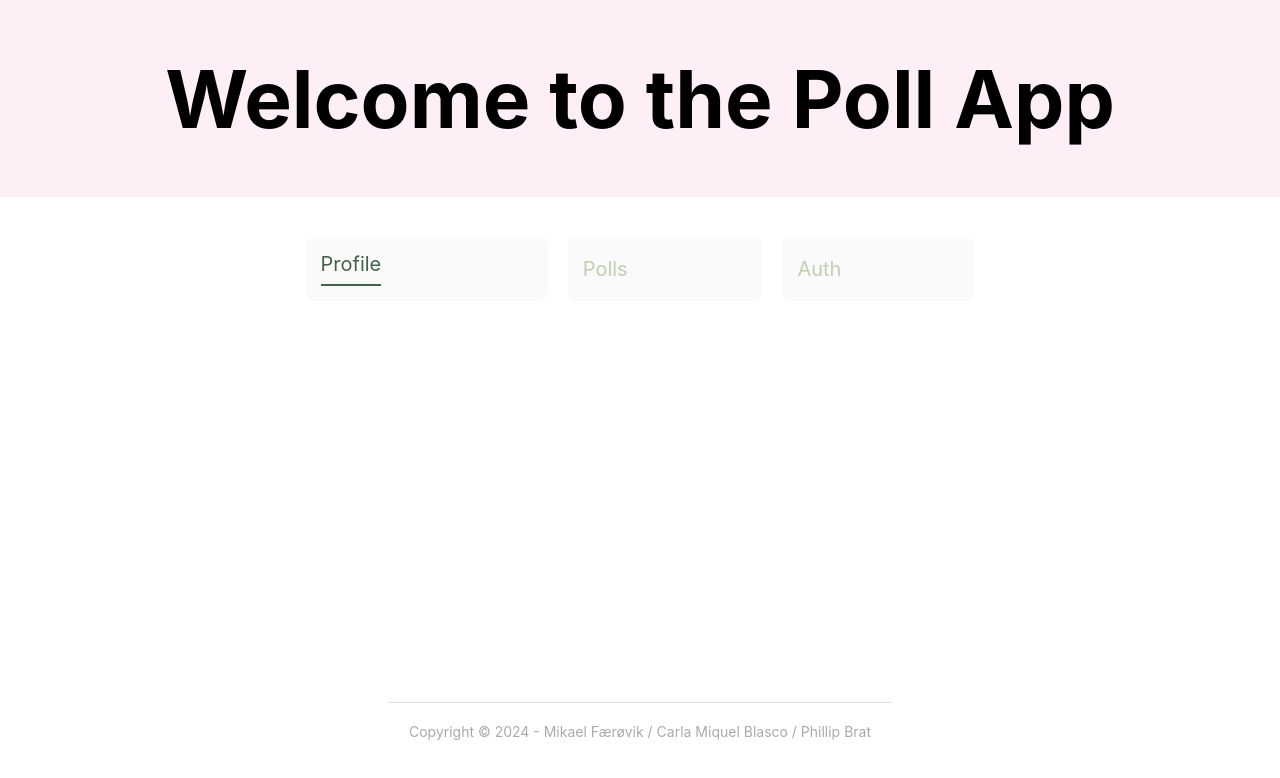
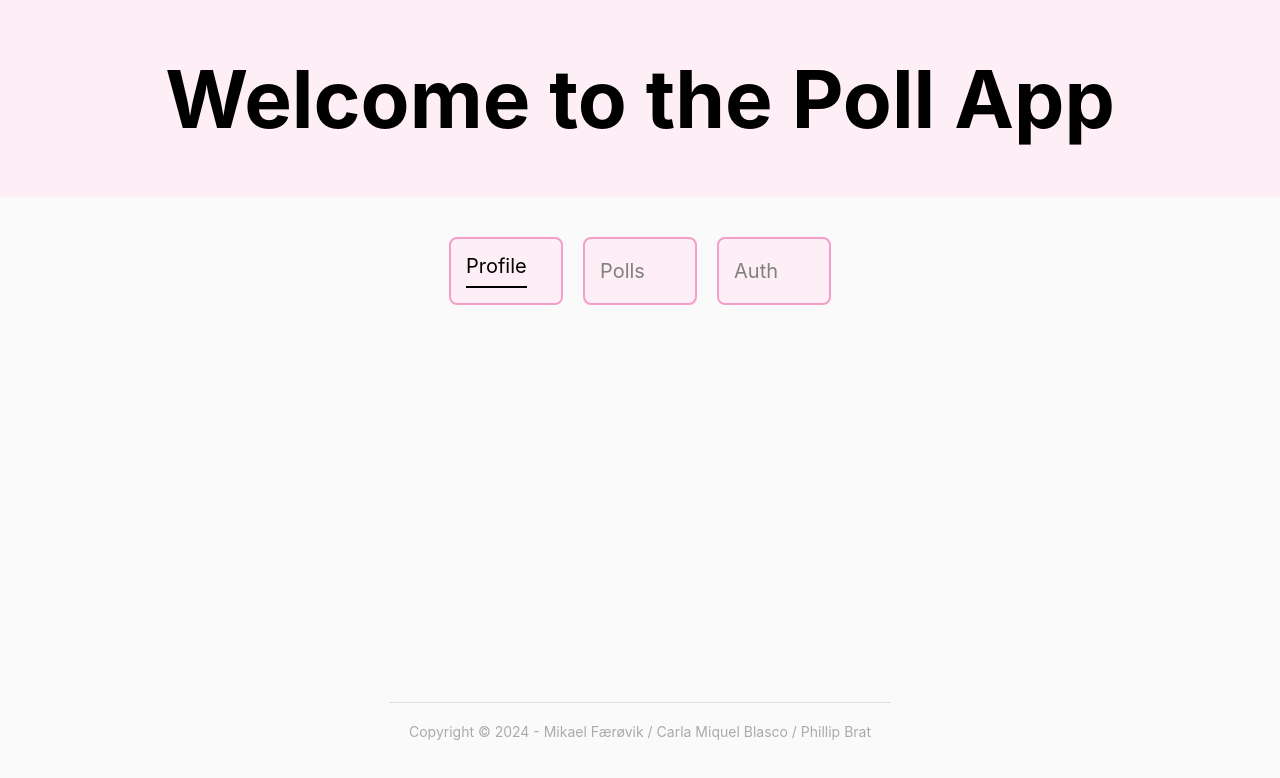
Before and after one commit to FeedAppGroup5/front-end, a React (Create React App) app: page / in a window 1280 px wide. Shown: the top 778 px of the page. Built offline with nearby package versions, Linux system fonts and the light colour scheme.

Commit message:
small styling changes to tabs and index

```diff
--- a/src/components/tabs.css
+++ b/src/components/tabs.css
@@ -12,11 +12,14 @@ ul{
 li{
     margin: 0 10px;
     font-size: 20px;
-    color: #c0cfb2;
+    color: grey;
     cursor: pointer;
+    background:  #fdeff5;
+    border: 2px solid #f69eca;
+    max-width: 80px;
 }
 .active{
-    color: #44624a;
-    border-bottom: 2px solid #44624a;
+    color: black;
+    border-bottom: 2px solid black;
     padding-bottom: 8px;
 }
--- a/src/index.css
+++ b/src/index.css
@@ -1,4 +1,5 @@
 body {
+  background: #fafafa;
   margin: 0;
   font-family: -apple-system, BlinkMacSystemFont, 'Segoe UI', 'Roboto', 'Oxygen',
     'Ubuntu', 'Cantarell', 'Fira Sans', 'Droid Sans', 'Helvetica Neue',
```
